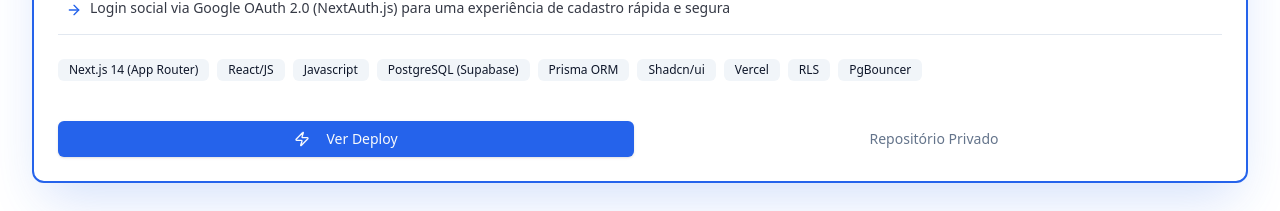
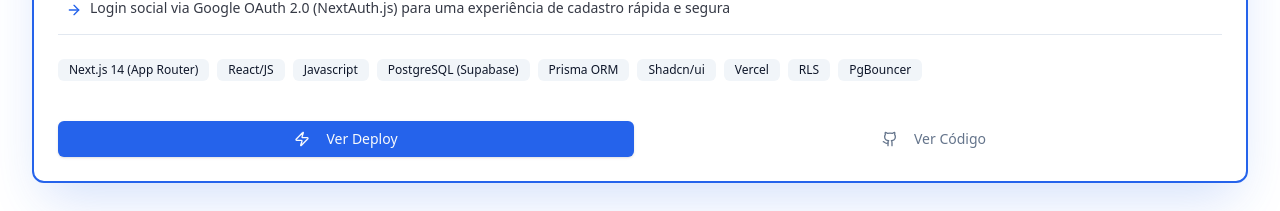
Before and after one commit to Devlusket/portfolio-fullstack-lucas, a Next.js app: page / in a window 1280 px wide. Shown: the part 1539-1750 px from the top of the page. Built offline with nearby package versions, Linux system fonts and the light colour scheme.

Commit message:
add github link

```diff
--- a/src/components/Projects.jsx
+++ b/src/components/Projects.jsx
@@ -28,7 +28,7 @@ export default function Projects() {
       ],
       image: "/images/MeusAgendamentosBarbearia.png", // Imagem de capa
       liveUrl: "https://meu-agendamento.vercel.app/",
-      codeUrl: "Repositório Privado (Propriedade Intelectual)",
+      codeUrl: "https://github.com/Devlusket/projeto-saas",
       stack: [
         "Next.js 14 (App Router)", "React/JS", "Javascript", "PostgreSQL (Supabase)",
         "Prisma ORM", "Shadcn/ui", "Vercel", "RLS", "PgBouncer"
```
